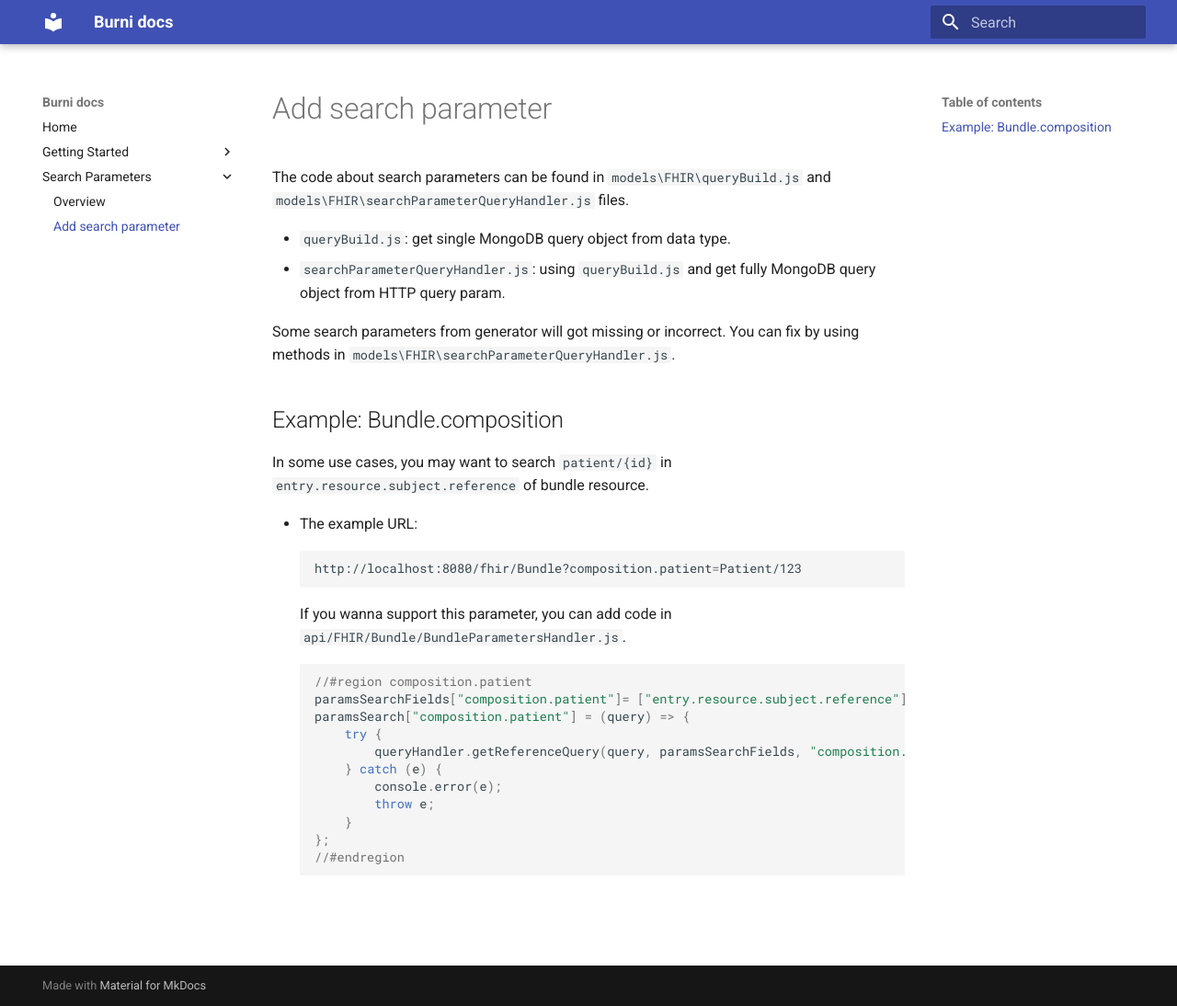
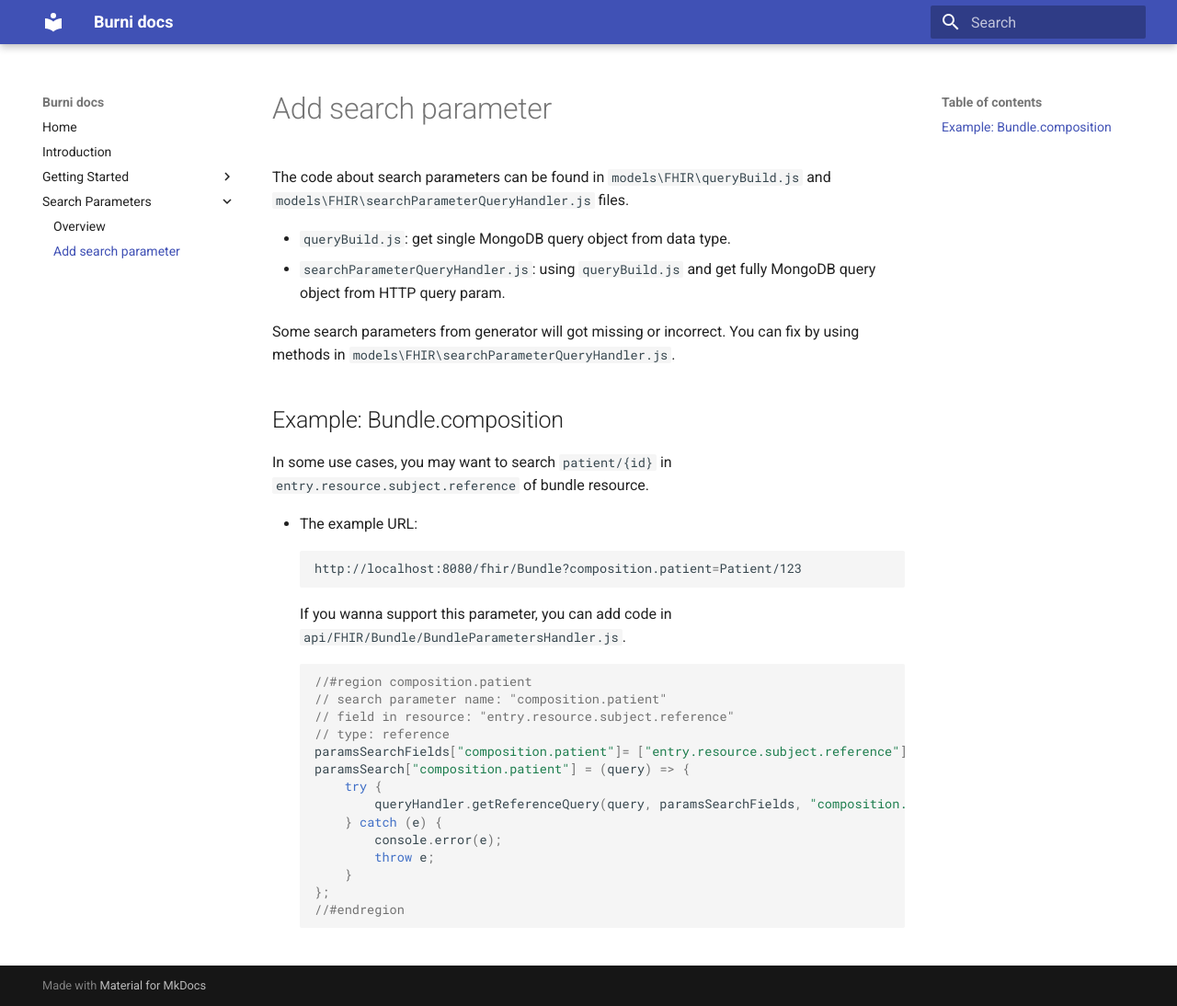
Before and after one commit to Chinlinlee/burni-docs, an MkDocs documentation site: the page built from docs/SearchParameter/Add_SearchParameter.md, in a window 1280 px wide and 1094 px high. Shown: the whole window at 92% size. Built offline with MkDocs 1.6.1 and Material for MkDocs 9.7.7, drawn with Linux system fonts in a browser that asks for light colours.

Commit message:
docs: add intro

````diff
--- a/docs/SearchParameter/Add_SearchParameter.md
+++ b/docs/SearchParameter/Add_SearchParameter.md
@@ -16,6 +16,9 @@ http://localhost:8080/fhir/Bundle?composition.patient=Patient/123
 If you wanna support this parameter, you can add code in `api/FHIR/Bundle/BundleParametersHandler.js`.
 ```js
 //#region composition.patient
+// search parameter name: "composition.patient"
+// field in resource: "entry.resource.subject.reference"
+// type: reference
 paramsSearchFields["composition.patient"]= ["entry.resource.subject.reference"];
 paramsSearch["composition.patient"] = (query) => {
     try {
--- a/mkdocs.yml
+++ b/mkdocs.yml
@@ -16,6 +16,7 @@ markdown_extensions:
 
 nav:
  - Home: index.md
+ - Introduction: Introduction.md
  - Getting Started:
     - Installation: Getting started/Installation.md
     - Configuration: Getting started/Configuration.md
````
Also changed, not shown: docs/Introduction.md (added, +11 -0 lines).
